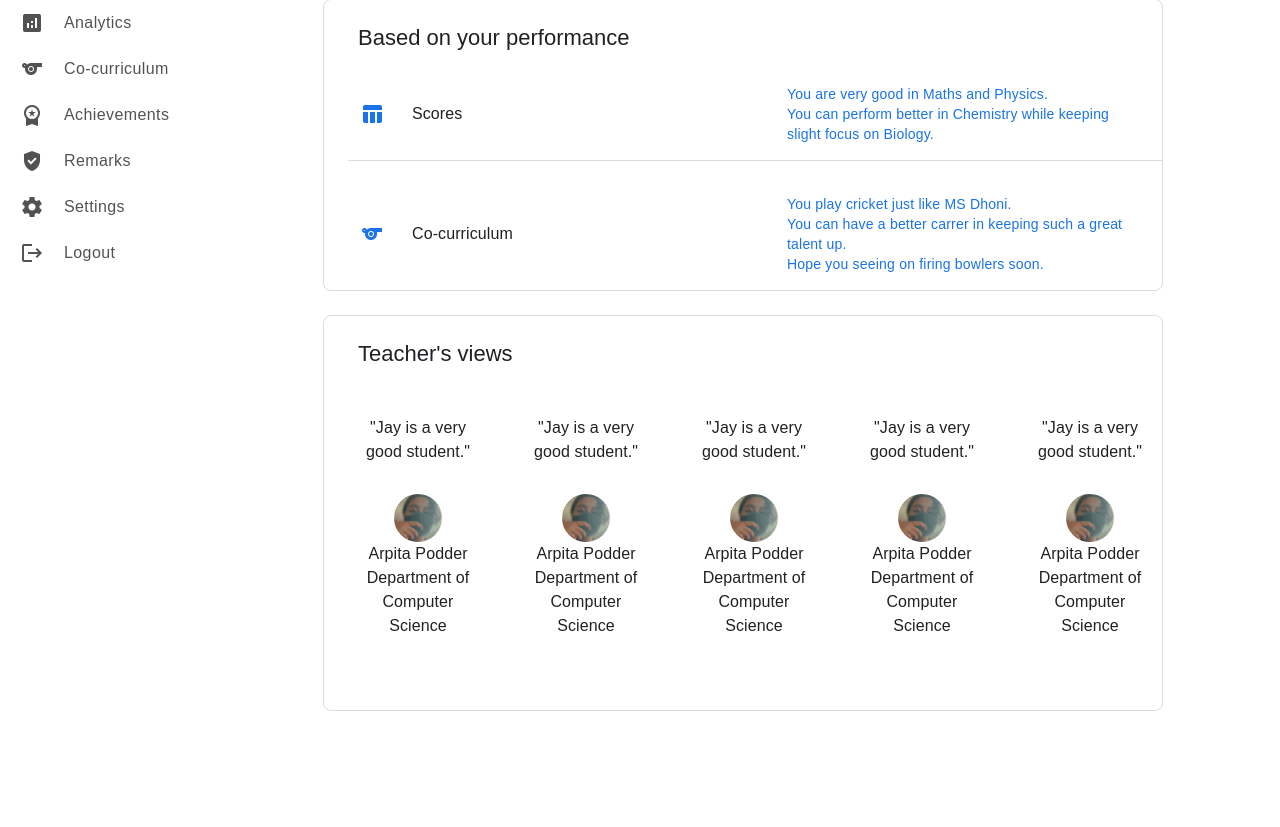
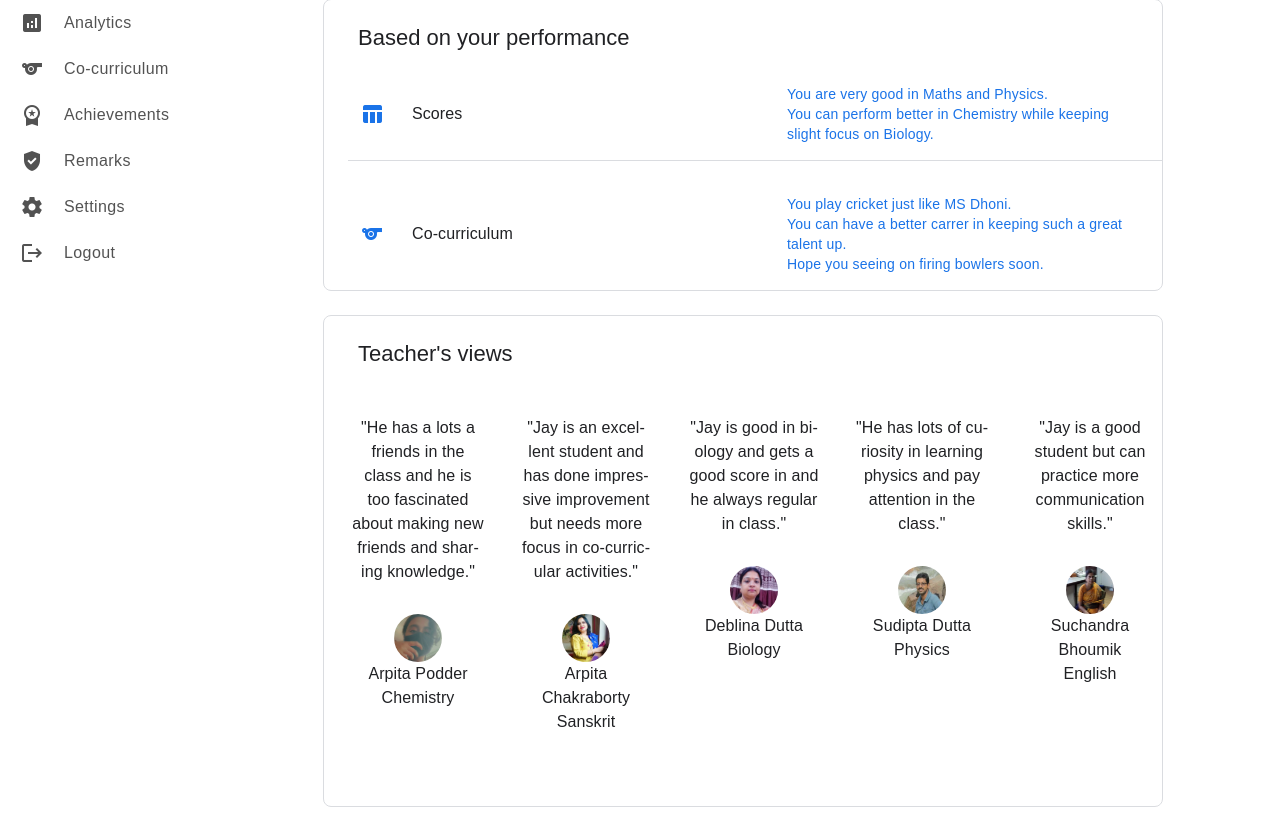
Before and after one commit to Jay9874/student_monitoring, a Django app: page /studentsite/remark in a window 1280 px wide. Shown: the part 182-1009 px from the top of the page. Run offline with Django 4.2, Linux system fonts and the light colour scheme; a user stored in the database is signed in; some libraries are stand-ins or nearby versions; some web fonts are replaced.

Commit message:
I changed the design a lil in the remarks section to represent data dynamically.

```diff
--- a/studentsite/templates/studentsite/remark.html
+++ b/studentsite/templates/studentsite/remark.html
@@ -160,7 +160,7 @@
                                                             <!-- quote field of teacher1 -->
                                                             <div class="for_quote_teacher1">
                                                                 <div class="for_main_quote">
-                                                                    "Jay is a very good student."
+                                                                    "He has a lots a friends in the class and he is too fascinated about making new friends and sharing knowledge."
                                                                 </div>
                                                             </div>
                                                             <!-- name field of teacher1 -->
@@ -177,7 +177,7 @@
                                                         <div class="for_name_teacher1">
                                                             <div class="for_main_name">
                                                                 Arpita Podder <br>
-                                                                Department of Computer Science
+                                                                Chemistry
                                                             </div>
                                                         </div>
                                                     </div>
@@ -197,13 +197,13 @@
                                                             <!-- quote field of teacher1 -->
                                                             <div class="for_quote_teacher1">
                                                                 <div class="for_main_quote">
-                                                                    "Jay is a very good student."
+                                                                    "Jay is an excellent student and has done impressive improvement but needs more focus in co-curricular activities."
                                                                 </div>
                                                             </div>
                                                             <!-- image field of teacher1 -->
                                                             <div class="for_margin_teacher1_img">
                                                                 <div class="main_img_container">
-                                                                    <img src="{% static 'studentsite/arpita.jpeg' %}"
+                                                                    <img src="{% static 'studentsite/arpita_mam.png' %}"
                                                                         height="48px" width="48px"
                                                                         style="border-radius: 75px;" alt="img">
                                                                 </div>
@@ -213,8 +213,8 @@
 
                                                             <div class="for_name_teacher1">
                                                                 <div class="for_main_name">
-                                                                    Arpita Podder <br>
-                                                                    Department of Computer Science
+                                                                    Arpita Chakraborty <br>
+                                                                    Sanskrit
                                                                 </div>
                                                             </div>
                                                         </div>
@@ -234,13 +234,13 @@
                                                             <!-- quote field of teacher1 -->
                                                             <div class="for_quote_teacher1">
                                                                 <div class="for_main_quote">
-                                                                    "Jay is a very good student."
+                                                                    "Jay is good in biology and gets a good score in and he always regular in class."
                                                                 </div>
                                                             </div>
                                                             <!-- image field of teacher1 -->
                                                             <div class="for_margin_teacher1_img">
                                                                 <div class="main_img_container">
-                                                                    <img src="{% static 'studentsite/arpita.jpeg' %}"
+                                                                    <img src="{% static 'studentsite/deblina_mam.png' %}"
                                                                         height="48px" width="48px"
                                                                         style="border-radius: 75px;" alt="img">
                                                                 </div>
@@ -250,8 +250,8 @@
                                                         <!-- name field of teacher1 -->
                                                         <div class="for_name_teacher1">
                                                             <div class="for_main_name">
-                                                                Arpita Podder <br>
-                                                                Department of Computer Science
+                                                                Deblina Dutta <br>
+                                                                Biology
                                                             </div>
 
                                                         </div>
@@ -271,13 +271,13 @@
                                                             <!-- quote field of teacher1 -->
                                                             <div class="for_quote_teacher1">
                                                                 <div class="for_main_quote">
-                                                                    "Jay is a very good student."
+                                                                    "He has lots of curiosity in learning physics and pay attention in the class."
                                                                 </div>
                                                             </div>
                                                             <!-- name field of teacher1 -->
                                                             <div class="for_margin_teacher1_img">
                                                                 <div class="main_img_container">
-                                                                    <img src="{% static 'studentsite/arpita.jpeg' %}"
+                                                                    <img src="{% static 'studentsite/sudipta_sir.png' %}"
                                                                         height="48px" width="48px"
                                                                         style="border-radius: 75px;" alt="img">
                                                                 </div>
@@ -287,8 +287,8 @@
                                                         <!-- name field of teacher1 -->
                                                         <div class="for_name_teacher1">
                                                             <div class="for_main_name">
-                                                                Arpita Podder <br>
-                                                                Department of Computer Science
+                                                                Sudipta Dutta <br>
+                                                                Physics
                                                             </div>
                                                         </div>
                                                     </div>
@@ -305,13 +305,13 @@
                                                             <!-- quote field of teacher1 -->
                                                             <div class="for_quote_teacher1">
                                                                 <div class="for_main_quote">
-                                                                    "Jay is a very good student."
+                                                                    "Jay is a good student but can practice more communication skills."
                                                                 </div>
                                                             </div>
                                                             <!-- name field of teacher1 -->
                                                             <div class="for_margin_teacher1_img">
                                                                 <div class="main_img_container">
-                                                                    <img src="{% static 'studentsite/arpita.jpeg' %}"
+                                                                    <img src="{% static 'studentsite/suchandra_mam.png' %}"
                                                                         height="48px" width="48px"
                                                                         style="border-radius: 75px;" alt="img">
                                                                 </div>
@@ -320,8 +320,8 @@
                                                         <!-- name field of teacher1 -->
                                                         <div class="for_name_teacher1">
                                                             <div class="for_main_name">
-                                                                Arpita Podder <br>
-                                                                Department of Computer Science
+                                                                Suchandra Bhoumik <br>
+                                                                English
                                                             </div>
                                                         </div>
                                                     </div>
@@ -338,13 +338,13 @@
                                                             <!-- quote field of teacher1 -->
                                                             <div class="for_quote_teacher1">
                                                                 <div class="for_main_quote">
-                                                                    "Jay is a very good student."
+                                                                    "He has a lots of vocabulary to use in and has a good command on hindi grammar."
                                                                 </div>
                                                             </div>
                                                             <!-- name field of teacher1 -->
                                                             <div class="for_margin_teacher1_img">
                                                                 <div class="main_img_container">
-                                                                    <img src="{% static 'studentsite/arpita.jpeg' %}"
+                                                                    <img src="{% static 'studentsite/unknown_sir.png' %}"
                                                                         height="48px" width="48px"
                                                                         style="border-radius: 75px;" alt="img">
                                                                 </div>
@@ -354,8 +354,8 @@
                                                         <!-- name field of teacher1 -->
                                                         <div class="for_name_teacher1">
                                                             <div class="for_main_name">
-                                                                Arpita Podder <br>
-                                                                Department of Computer Science
+                                                                Manish Pal <br>
+                                                                Hindi
                                                             </div>
                                                         </div>
                                                     </div>
@@ -372,13 +372,13 @@
                                                             <!-- quote field of teacher1 -->
                                                             <div class="for_quote_teacher1">
                                                                 <div class="for_main_quote">
-                                                                    "Jay is a very good student."
+                                                                    "He is just outstanding in maths and do all the homeworks and stands always first in the class."
                                                                 </div>
                                                             </div>
                                                             <!-- name field of teacher1 -->
                                                             <div class="for_margin_teacher1_img">
                                                                 <div class="main_img_container">
-                                                                    <img src="{% static 'studentsite/arpita.jpeg' %}"
+                                                                    <img src="{% static 'studentsite/dalia_mam.png' %}"
                                                                         height="48px" width="48px"
                                                                         style="border-radius: 75px;" alt="img">
                                                                 </div>
@@ -387,8 +387,8 @@
                                                         <!-- name field of teacher1 -->
                                                         <div class="for_name_teacher1">
                                                             <div class="for_main_name">
-                                                                Arpita Podder <br>
-                                                                Department of Computer Science
+                                                                Dalia Majumder <br>
+                                                                Mathematics
                                                             </div>
                                                         </div>
                                                     </div>
```
Also changed, not shown: studentsite/static/studentsite/style.css (+66 -0 lines), studentsite/templates/studentsite/cocurriculum.html (+12 -10 lines), studentsite/static/studentsite/arpita_mam.png (added), studentsite/static/studentsite/dalia_mam.png (added), studentsite/static/studentsite/deblina_mam.png (added), studentsite/static/studentsite/suchandra_mam.png (added), studentsite/static/studentsite/sudipta_sir.png (added), studentsite/static/studentsite/unknown_sir.png (added).
